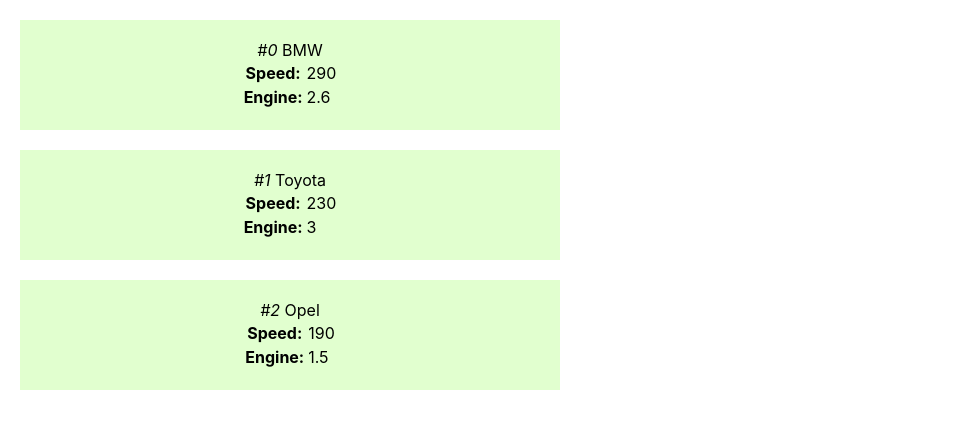
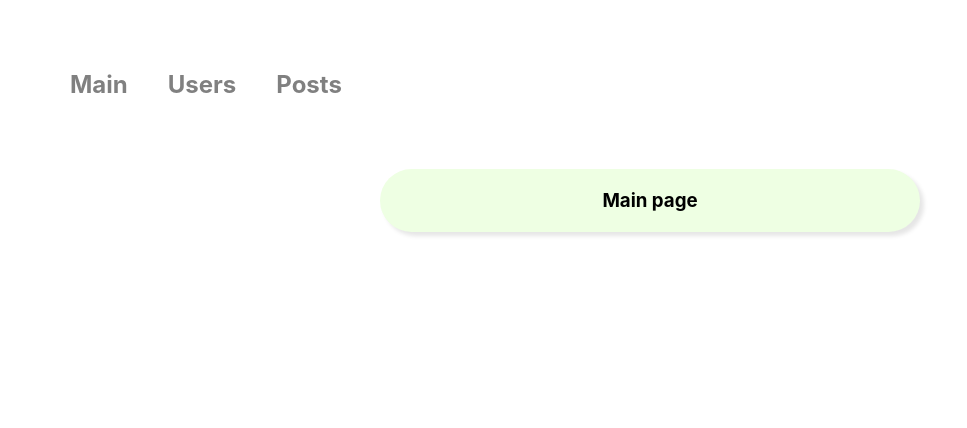
Before and after one commit to vovakpro13/reactgo, a React (Create React App) app: page / in a window 1280 px wide. Shown: the top 428 px of the page, without its empty margins (0-967 px from the left). Built offline with nearby package versions, Linux system fonts and the light colour scheme.

Commit message:
React #2 Users, Posts | Axios | Router | useState | useEffect

```diff
--- a/package.json
+++ b/package.json
@@ -6,8 +6,12 @@
     "@testing-library/jest-dom": "^5.12.0",
     "@testing-library/react": "^11.2.6",
     "@testing-library/user-event": "^12.8.3",
+    "axios": "^0.21.1",
+    "install": "^0.13.0",
+    "npm": "^7.11.2",
     "react": "^17.0.2",
     "react-dom": "^17.0.2",
+    "react-router-dom": "^5.2.0",
     "react-scripts": "4.0.3",
     "web-vitals": "^1.1.1"
   },
--- a/src/App.js
+++ b/src/App.js
@@ -1,31 +1,30 @@
 import './App.css';
-import Car from "./components/Car";
+import Users from "./components/Users/Users";
+import {Route,Link} from "react-router-dom";
+import s from './style.module.css';
+import Posts from "./components/Posts/Posts";
 
 function App() {
-
-    const cars = [
-        {
-            model: 'BMW',
-            speed: 290,
-            engine: 2.6
-        },
-        {
-            model: 'Toyota',
-            speed: 230,
-            engine: 3
-        },
-        {
-            model: 'Opel',
-            speed: 190,
-            engine: 1.5
-        },
-    ];
-
     return (
         <div>
-            {
-                cars.map((car, i) => <Car id={i} model={car.model} speed={car.speed} engine={car.engine}/>)
-            }
+            <div className={s.menu}>
+                <Link to={'/'}><h2>Main</h2></Link>
+                <Link to={'/users'}><h2>Users</h2></Link>
+                <Link to={'/posts'}><h2>Posts</h2></Link>
+            </div>
+
+            <div className={s.contentWrap}>
+                <Route exact only path={'/'} >
+                    <h3 className={s.wrap}>Main page</h3>
+                </Route>
+                <Route path={'/users'} >
+                    <Users />
+                </Route>
+                <Route path={'/posts'} >
+                    <Posts />
+                </Route>
+            </div>
+
         </div>
     );
 }
--- a/src/components/Car.js
+++ /dev/null
@@ -1,15 +0,0 @@
-import carStyle from './car.module.css';
-
-function Car(props) {
-    return (
-        <div className={carStyle.car}>
-            <table>
-                <caption><i>#{props.id}</i> {props.model}</caption>
-                <tr><th>Speed: </th><td>{props.speed}</td></tr>
-                <tr><th>Engine: </th><td>{props.engine}</td></tr>
-            </table>
-        </div>
-    );
-}
-
-export default Car;
--- /dev/null
+++ b/src/components/Posts/Post.js
@@ -0,0 +1,14 @@
+import s from '../../style.module.css';
+
+function Post({post, setDetailsPost, setAuthor}) {
+    const {id, title} = post
+    return (
+        <div className={s.post}>
+            <h4>Post #{id}</h4>
+            <div><strong>Title: </strong><em >{title}</em></div><br/>
+            <a className={s.moreBtn} href={'#'} onClick={() => {setDetailsPost(post); setAuthor()}}>Show more</a>
+        </div>
+    );
+}
+
+export default Post;
--- /dev/null
+++ b/src/components/Posts/Posts.js
@@ -0,0 +1,56 @@
+import s from '../../style.module.css';
+import {useEffect, useState} from "react";
+import {get} from "../../services/api";
+import Post from "./Post";
+import User from "../Users/User";
+
+function Posts() {
+    const [posts, setPosts] = useState([]);
+    const [users, setUsers] = useState([]);
+    const [detailsPost, setDetailsPost] = useState();
+    const [author, setAuthor] = useState();
+
+    useEffect(async () => setPosts(await get('/posts')) , []);
+    useEffect(async () => setUsers(await get('/users')) , []);
+
+    let detialsBlock, authorBlock;
+
+    if(detailsPost){
+        const author = users.filter(user => user.id === detailsPost.userId)[0];
+
+        detialsBlock = <div className={s.details}>
+            <h2>Post #{detailsPost.id}</h2>
+            <div><h3>Title </h3><span className={s.t}>{detailsPost.title}</span></div><br/>
+                <div><h3>Body</h3><em>{detailsPost.body}</em></div><br/>
+            <div><b>Author:</b> <a onClick={() => setAuthor(author)} className={s.author} href={`#`}>{author.name}</a></div>
+        </div>
+    }
+
+    if(author){
+        authorBlock = <div className={s.details}>
+            <h2>Author is {author.name}</h2>
+            <div><b>E-mail:</b> {author.email}</div>
+            <div><b>UserName:</b> {author.username}</div>
+            <div><b>Website:</b> {author.website}</div>
+            <div><b>Phone:</b> {author.phone}</div>
+        </div>
+
+    }
+
+    return (
+        <div className={s.rowDiv}>
+            <div className={ s.posts}>
+                {
+                    posts.map(post => <Post key={post.id} post={post} setDetailsPost={setDetailsPost} setAuthor={setAuthor}/>)
+                }
+            </div>
+            <div className={s.box}>
+                {detialsBlock}
+                {authorBlock}
+            </div>
+
+        </div>
+    );
+}
+
+export default Posts;
--- /dev/null
+++ b/src/components/Users/User.js
@@ -0,0 +1,16 @@
+import s from '../../style.module.css';
+
+function User({user, setDetails}) {
+    const {name, email} = user;
+    return (
+        <div className={s.wrap} id={`user${user.id}`}>
+            <div>
+                <div><strong>Name:</strong> {name}</div>
+                <div><strong>E-mail:</strong> <em>{email}</em></div>
+            </div>
+            <button onClick={() => setDetails(user)}>details</button>
+        </div>
+    );
+}
+
+export default User;
--- /dev/null
+++ b/src/components/Users/Users.js
@@ -0,0 +1,46 @@
+import s from '../../style.module.css';
+import User from "./User";
+import {useEffect, useState} from "react";
+import {get} from "../../services/api";
+
+function Users() {
+    const [users, setUsers] = useState([]);
+
+    useEffect(async () => setUsers( await get('/users')) , []);
+
+    const [details, setDetails] = useState();
+
+    return (
+        <div className={s.rowDiv}>
+            <div>
+                {
+                    users.map(user => <User key={user.id} user={user} setDetails={setDetails}/>)
+                }
+            </div>
+            {details && <div className={s.details}>
+                <h2>Details for {details.name}</h2>
+                <div><b>Id:</b> {details.id}</div>
+                <div><b>E-mail:</b> {details.email}</div>
+                <div><b>UserName:</b> {details.username}</div>
+                <div><b>Website:</b> {details.website}</div>
+                <div><b>Phone:</b> {details.phone}</div>
+                <ul>
+                    <b>Address:</b>
+                    <li>Geo:
+                        <ul>
+                            <li>Lat: {details.address.geo.lat}</li>
+                            <li>Lng: {details.address.geo.lng}</li>
+                        </ul>
+                    </li>
+                    <li>City: {details.address.city}</li>
+                    <li>Street: {details.address.street}</li>
+                    <li>Suite: {details.address.suite}</li>
+                    <li>Zipcode: {details.address.zipcode}</li>
+                </ul>
+            </div>}
+
+        </div>
+    );
+}
+
+export default Users;
--- a/src/components/car.module.css
+++ /dev/null
@@ -1,10 +0,0 @@
-.car{
-    padding: 20px;
-    margin: 20px;
-    background: #e1ffcf;
-    width: 500px;
-    display: flex;
-    flex-direction: column;
-    align-items: center;
-    justify-content: center;
-}
--- a/src/index.js
+++ b/src/index.js
@@ -2,11 +2,13 @@
 import ReactDOM from 'react-dom';
 import './index.css';
 import App from './App';
-import reportWebVitals from './reportWebVitals';
+import {BrowserRouter as Router} from "react-router-dom";
 
 ReactDOM.render(
   <React.StrictMode>
-    <App />
+    <Router>
+        <App />
+    </Router>
   </React.StrictMode>,
   document.getElementById('root')
 );
@@ -14,4 +16,3 @@
 // If you want to start measuring performance in your app, pass a function
 // to log results (for example: reportWebVitals(console.log))
 // or send to an analytics endpoint. Learn more: https://bit.ly/CRA-vitals
-reportWebVitals();
--- /dev/null
+++ b/src/services/api.js
@@ -0,0 +1,10 @@
+import axios from "axios";
+
+const api = axios.create({
+    baseURL: 'https://jsonplaceholder.typicode.com'
+});
+
+export async function get(url) {
+    const array = await api.get(url).then(array => array.data);
+    return array
+}
--- /dev/null
+++ b/src/style.module.css
@@ -0,0 +1,107 @@
+.contentWrap{
+    display: flex;
+    justify-content: center;
+    width: 1300px;
+    margin: 0 auto;
+}
+.wrap{
+    padding: 20px;
+    margin: 20px;
+    background: #eeffe3;
+    width: 500px;
+    display: flex;
+    justify-content: space-around;
+    align-items: center;
+    border-radius: 50px;
+    box-shadow: 4px 4px 4px 0px rgba(0, 0, 0, 0.1)
+}
+.rowDiv{
+    display: flex;
+    align-items: flex-start;
+    margin: 0 auto;
+}
+.box{
+    flex-basis: 27%;
+}
+.details{
+    margin: 20px;
+    padding: 20px 30px;
+    border: 1px solid;
+    border-radius: 50px;
+
+}
+.details div{
+    padding: 10px;
+}
+button{
+    background: white;
+    border: 1px solid;
+    padding: 10px 20px;
+    border-radius: 50px;
+    margin: 10px 0;
+}
+.menu{
+    margin: 40px 20px 20px 50px;
+    display: flex;
+}
+.menu a{
+    text-decoration: none;
+    color: grey;
+    padding: 10px 20px;
+}
+.menu a:hover{
+    opacity: 0.6;
+    transition-duration: 0.4s;
+}
+.menu a:focus{
+    color: black;
+}
+.postsDiv{
+    display: flex;
+}
+.posts{
+    display: flex;
+    flex-direction: row;
+    flex-wrap: wrap;
+    flex-basis: 70%;
+}
+
+.post{
+    display: flex;
+    flex-direction: column;
+    justify-content: space-between;
+    align-items: flex-start;
+    flex-basis: 26%;
+    margin: 10px;
+    padding: 20px;
+    background: rgba(234, 234, 234, 0.55);
+    border-radius: 10px;
+    box-shadow: 8px 5px  10px rgba(0, 0, 0, 0.03);
+}
+.t{
+    font-size: 19px;
+    line-height: 30px;
+}
+h3{
+    margin: 5px 0;
+}
+p{
+    margin: 0;
+}
+.author{
+    color: #154455;
+}
+.author:hover{
+    color: #154455;
+    text-decoration: none;
+}
+
+.moreBtn{
+    color: #000000;
+    opacity: 0.8;
+
+}
+.moreBtn:hover{
+    color: #000;
+    opacity: 1;
+}
```
Also changed, not shown: 1 other file (tests, documents, lock files or other folders).
